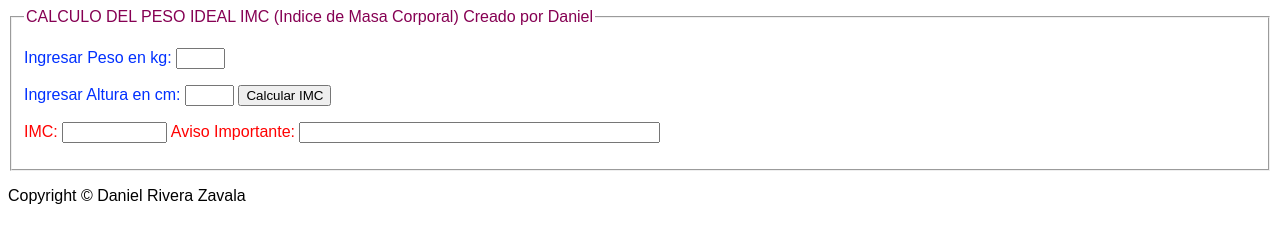
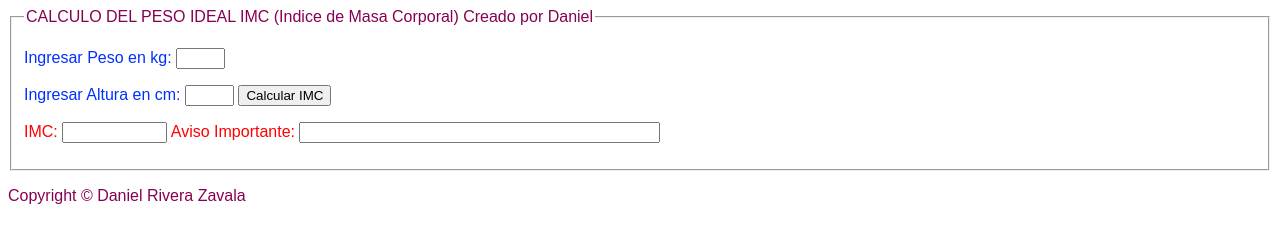
Before and after one commit to DaniRiveraZavala/DaniRiveraZavala.github.io, a plain HTML site: page index.html in a window 1280 px wide. Drawn offline with Linux system fonts and the light colour scheme.

Commit message:
Modificacion de index.html

```diff
--- a/index.html
+++ b/index.html
@@ -103,7 +103,7 @@ document.getElementById("leyenda").value=leyenda;
 </fieldset>
 </form>
 <footer>
-  <p>
+  <p class="daniel">
     <mi-footer></mi-footer>
   </p>
 </footer>
```
